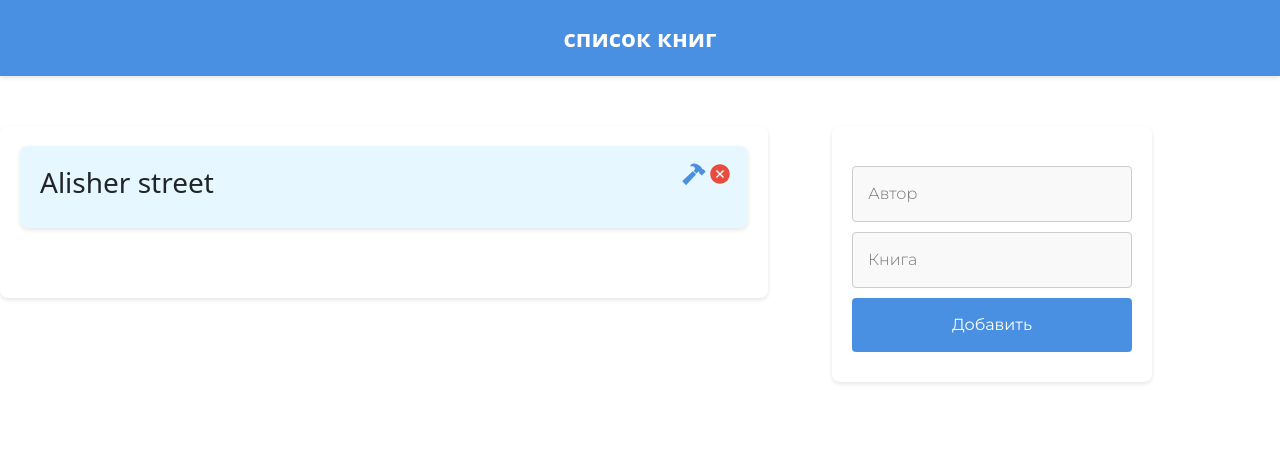
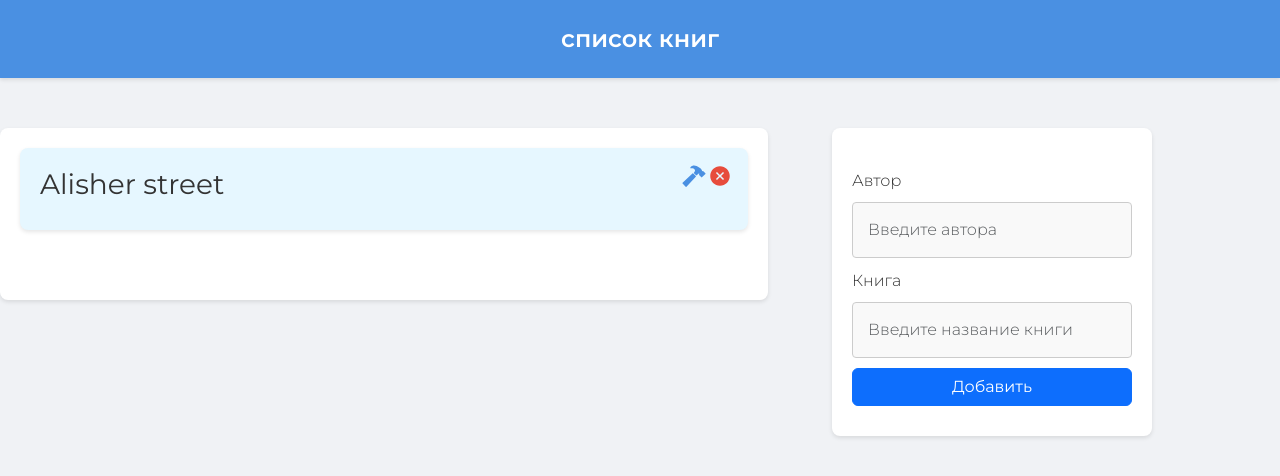
Before and after one commit to greenway-start/gws-frontend, a React (Create React App) app: page / in a window 1280 px wide. Shown: the top 476 px of the page. Built offline with nearby package versions, Linux system fonts and the light colour scheme.

Commit message:
изменил класс на components поменял html код на bootstrap и добавил валидность в поле ввода

```diff
--- a/src/App.jsx
+++ b/src/App.jsx
@@ -1,73 +1,46 @@
-import React from "react";
+import React, { useState } from "react";
 import Header from "./components/Header";
 import Books from "./components/Books";
 import AddBook from "./components/AddBook";
 import { v4 as uuidv4 } from 'uuid';
 import './scc/main.css';
 
-
-
-class App extends React.Component {
-    constructor(props) {
-        super(props);
-        this.state = {
-            books: [
+const App = () => {
+    const [books, setBooks] = useState([
         {
             id: uuidv4(),
             avtor: 'Alisher',
             name: 'street',
         },
-            ],
+    ]);
+
+    const deleteBook = (id) => {
+        setBooks(books.filter((el) => el.id !== id));
     };
-    }
 
-    deleteBook = (id) => {
-        this.setState({
-            books: this.state.books.filter((el) => el.id !== id),
-        });
-    }
+    const addBook = (book) => {
+        const newBook = { id: uuidv4(), ...book };
+        setBooks([...books, newBook]);
+    };
 
-    addBook = (book) => {
-        const newBook = { id: uuidv4(), ...book };
-        this.setState({ books: [...this.state.books, newBook] });
-    }
-
-    editBook = (book) => {
-        const books = this.state.books.map((el) =>
+    const editBook = (book) => {
+        const updatedBooks = books.map((el) =>
             el.id === book.id ? { ...book } : el
         );
-        this.setState({ books });
-    }
+        setBooks(updatedBooks);
+    };
 
-    render() {
-        <form>
-        <div className="mb-3">
-            <label htmlFor="exampleInputEmail1" className="form-label">Email address</label>
-            <input type="email" className="form-control" id="exampleInputEmail1" aria-describedby="emailHelp" />
-            <div id="emailHelp" className="form-text">We'll never share your email with anyone else.</div>
-        </div>
-        <div className="mb-3">
-            <label htmlFor="exampleInputPassword1" className="form-label">Password</label>
-            <input type="password" className="form-control" id="exampleInputPassword1" />
-        </div>
-        <div className="mb-3 form-check">
-            <input type="checkbox" className="form-check-input" id="exampleCheck1" />
-            <label className="form-check-label" htmlFor="exampleCheck1">Check me out</label>
-        </div>
-        <button type="submit" className="btn btn-primary">Submit</button>
-    </form>
     return (
         <div>
             <Header title="список книг" />
             <main>
-                    <Books books={this.state.books} onEdit={this.editBook} onDelete={this.deleteBook} />
+                <Books books={books} onEdit={editBook} onDelete={deleteBook} />
             </main>
             <aside>
-                    <AddBook onAdd={this.addBook} />
+                <AddBook onAdd={addBook} />
             </aside>
         </div>
     );
-    }
-}
+};
 
 export default App;
--- a/src/components/AddBook.js
+++ b/src/components/AddBook.js
@@ -1,45 +1,100 @@
-import React from "react";
+import React, { useState, useRef } from "react";
+import { Form, Button, Alert } from 'react-bootstrap';
+import 'bootstrap/dist/css/bootstrap.min.css';
 
-class AddBook extends React.Component {
-    constructor(props) {
-        super(props);
-        this.state = {
-            avtor: "",
-            name: "",
-        };
-        this.myForm = React.createRef();
-    }
+const AddBook = (props) => {
+    const [avtor, setAvtor] = useState("");
+    const [name, setName] = useState("");
+    const [errors, setErrors] = useState({ avtor: "", name: "" });
+    const myForm = useRef(null);
 
-    render() {
-        return (
-            <form ref={this.myForm}>
-                <input
-                    placeholder="Автор"
-                    onChange={(e) => this.setState({ avtor: e.target.value })}
+    const handleAddBook = () => {
+        if (validateForm()) {
+            myForm.current.reset();
+            const bookAdd = {
+                avtor: avtor,
+                name: name,
+            };
+            if (props.book) {
+                bookAdd.id = props.book.id;
+            }
+            props.onAdd(bookAdd);
+            setAvtor("");
+            setName("");
+            setErrors({ avtor: "", name: "" });
+        }
+    };
+
+    const validateForm = () => {
+        let valid = true;
+        let errors = { avtor: "", name: "" };
+
+        if (!/^[a-zA-Zа-яА-Я\s]*$/.test(avtor)) {
+            errors.avtor = "Автор не должен содержать цифр.";
+            valid = false;
+        }
+
+        if (name.length > 100) {
+            errors.name = "Название книги не должно превышать 100 символов.";
+            valid = false;
+        }
+
+        setErrors(errors);
+        return valid;
+    };
+
+    const handleAvtorChange = (e) => {
+        const value = e.target.value;
+        if (/^[a-zA-Zа-яА-Я\s]*$/.test(value) || value === "") {
+            setAvtor(value);
+            setErrors({ ...errors, avtor: "" });
+        } else {
+            setErrors({ ...errors, avtor: "Автор не должен содержать цифр." });
+        }
+    };
+
+    const handleNameChange = (e) => {
+        const value = e.target.value;
+        if (value.length <= 100) {
+            setName(value);
+            setErrors({ ...errors, name: "" });
+        } else {
+            setName(value);
+            setErrors({ ...errors, name: "Название книги не должно превышать 100 символов." });
+        }
+    };
+
+    return (
+        <Form ref={myForm}>
+            <Form.Group controlId="formAvtor">
+                <Form.Label>Автор</Form.Label>
+                <Form.Control
+                    type="text"
+                    placeholder="Введите автора"
+                    value={avtor}
+                    onChange={handleAvtorChange}
+                    isInvalid={!!errors.avtor}
                 />
-                <input
-                    placeholder="Книга"
-                    onChange={(e) => this.setState({ name: e.target.value })}
+                {errors.avtor && <Form.Control.Feedback type="invalid">{errors.avtor}</Form.Control.Feedback>}
+            </Form.Group>
+
+            <Form.Group controlId="formName">
+                <Form.Label>Книга</Form.Label>
+                <Form.Control
+                    type="text"
+                    placeholder="Введите название книги"
+                    value={name}
+                    onChange={handleNameChange}
+                    isInvalid={!!errors.name}
                 />
-                <button
-                    type="button"
-                    onClick={() => {
-                        this.myForm.current.reset();
-                        const bookAdd = {
-                            avtor: this.state.avtor,
-                            name: this.state.name,
-                        };
-                        if (this.props.book) {
-                            bookAdd.id = this.props.book.id;
-                        }
-                        this.props.onAdd(bookAdd);
-                    }}
-                >
-                    Добавить
-                </button>
-            </form>
-        );
-    }
-}
+                {errors.name && <Form.Control.Feedback type="invalid">{errors.name}</Form.Control.Feedback>}
+            </Form.Group>
+
+            <Button variant="primary" type="button" onClick={handleAddBook}>
+                Добавить
+            </Button>
+        </Form>
+    );
+};
 
 export default AddBook;
```
Lines whose indentation alone changed are shown as unchanged.
